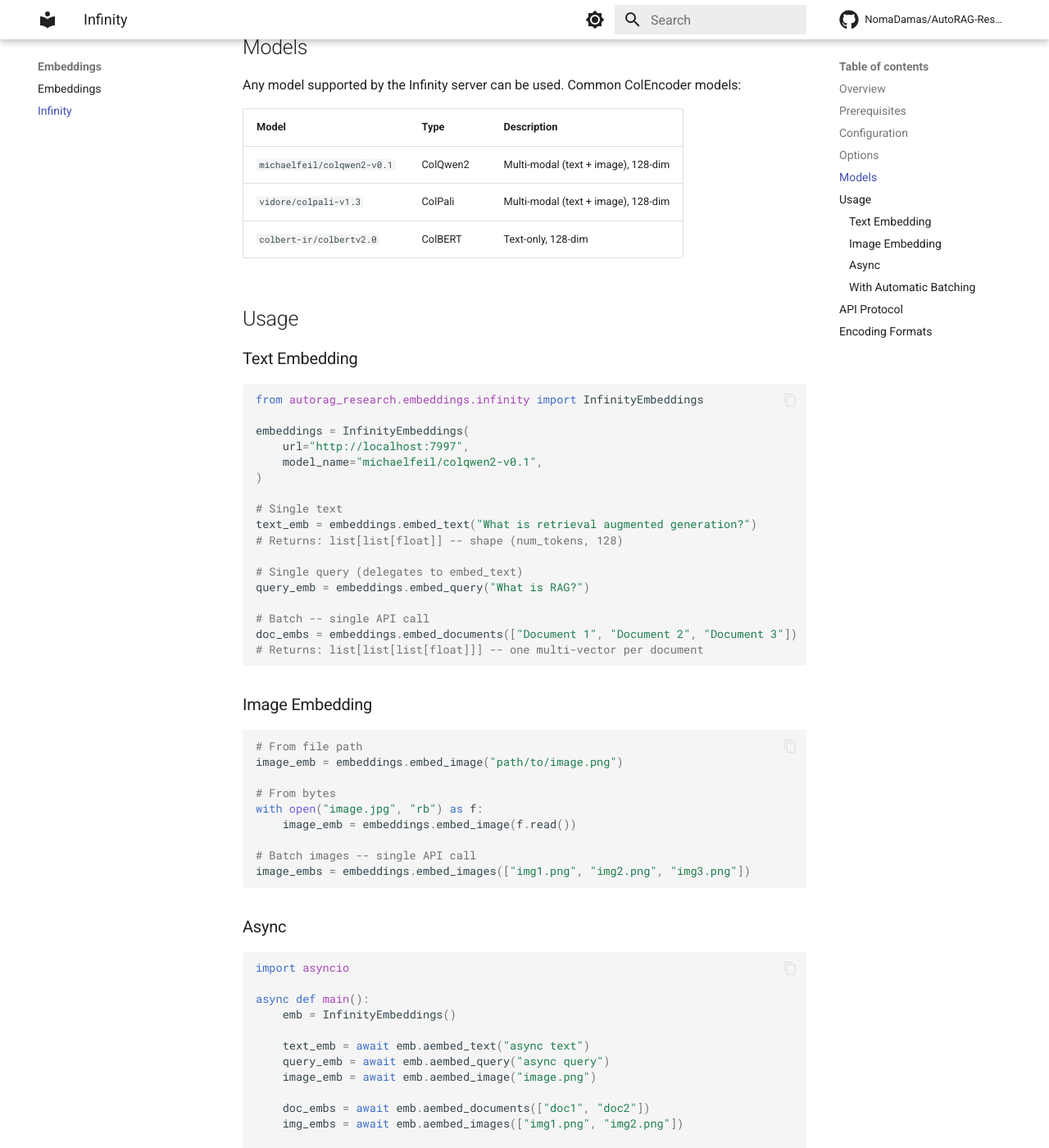
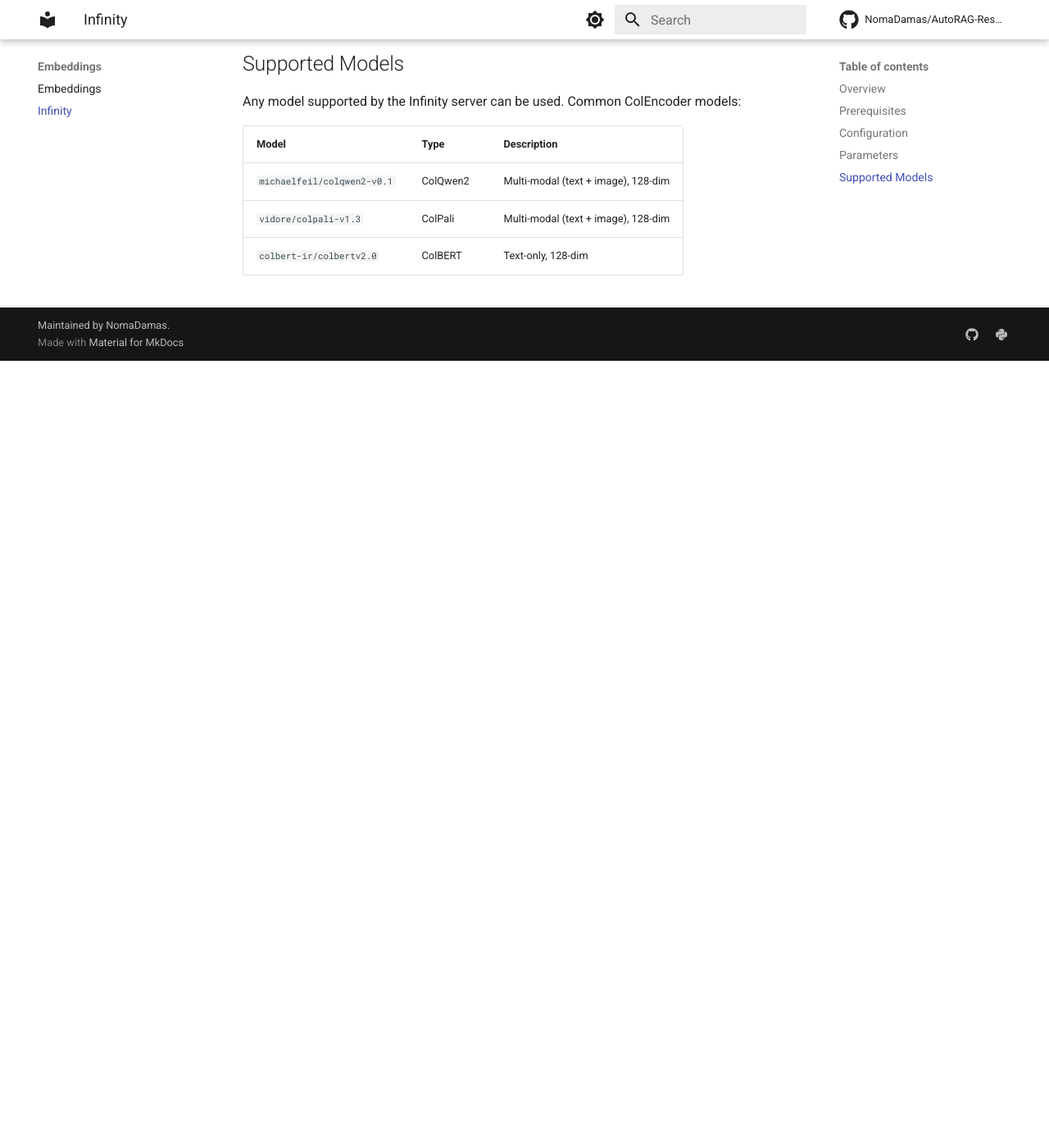
Before and after one commit to NomaDamas/AutoRAG-Research, an MkDocs documentation site: the page built from docs/embeddings/infinity.md, in a window 1280 px wide and 1400 px high, scrolled down 1857 px. Shown: the whole window at 82% size. Built offline with MkDocs 1.6.1 and Material for MkDocs 9.7.7, drawn with Linux system fonts in a browser that asks for light colours; comment, search, counter and statistics services are not loaded; after the commit the page ends 2297 px from its top, so only the background shows below that; some of the changed text lies outside the part shown.

Commit message:
docs: simplify infinity embedding docs to config-focused reference
Remove usage examples, API protocol, and encoding format sections since
end users configure this via YAML, not direct Python usage.

Co-Authored-By: Claude Opus 4.6 <noreply@anthropic.com>

````diff
--- a/docs/embeddings/infinity.md
+++ b/docs/embeddings/infinity.md
@@ -13,7 +13,7 @@ Multi-vector embeddings via an [Infinity Embedding API](https://github.com/micha
 | Env Variable | `INFINITY_API_URL` |
 | GPU Required | No (client-side) |
 
-`InfinityEmbeddings` connects to a running Infinity server that serves ColPali/ColQwen2 models. The server handles GPU inference; this client only needs HTTP access. The embeddings are multi-vector (one vector per token/patch), suitable for MaxSim late interaction retrieval.
+Connects to a running Infinity server that serves ColPali/ColQwen2 models. The server handles GPU inference; this client only needs HTTP access. Produces multi-vector embeddings (one vector per token/patch) for MaxSim late interaction retrieval.
 
 ## Prerequisites
 
@@ -42,19 +42,19 @@ max_retries: 3
 embed_batch_size: 10
 ```
 
-## Options
+## Parameters
 
-| Option | Type | Default | Description |
-|--------|------|---------|-------------|
+| Parameter | Type | Default | Description |
+|-----------|------|---------|-------------|
 | `url` | str | `http://localhost:7997` | Infinity API server URL |
 | `model_name` | str | `michaelfeil/colqwen2-v0.1` | Model name served by Infinity |
 | `encoding` | str | `base64` | Response encoding: `base64` or `float` |
 | `hidden_dim` | int | `128` | Hidden dimension for reshaping flat arrays |
 | `timeout` | float | `60.0` | HTTP request timeout in seconds |
 | `max_retries` | int | `3` | Max retry attempts with exponential backoff |
-| `embed_batch_size` | int | `10` | Batch size for `embed_documents_batch` / `embed_images_batch` |
+| `embed_batch_size` | int | `10` | Batch size for batch embedding methods |
 
-## Models
+## Supported Models
 
 Any model supported by the Infinity server can be used. Common ColEncoder models:
 
@@ -63,99 +63,3 @@ Any model supported by the Infinity server can be used. Common ColEncoder models
 | `michaelfeil/colqwen2-v0.1` | ColQwen2 | Multi-modal (text + image), 128-dim |
 | `vidore/colpali-v1.3` | ColPali | Multi-modal (text + image), 128-dim |
 | `colbert-ir/colbertv2.0` | ColBERT | Text-only, 128-dim |
-
-## Usage
-
-### Text Embedding
-
-```python
-from autorag_research.embeddings.infinity import InfinityEmbeddings
-
-embeddings = InfinityEmbeddings(
-    url="http://localhost:7997",
-    model_name="michaelfeil/colqwen2-v0.1",
-)
-
-# Single text
-text_emb = embeddings.embed_text("What is retrieval augmented generation?")
-# Returns: list[list[float]] -- shape (num_tokens, 128)
-
-# Single query (delegates to embed_text)
-query_emb = embeddings.embed_query("What is RAG?")
-
-# Batch -- single API call
-doc_embs = embeddings.embed_documents(["Document 1", "Document 2", "Document 3"])
-# Returns: list[list[list[float]]] -- one multi-vector per document
-```
-
-### Image Embedding
-
-```python
-# From file path
-image_emb = embeddings.embed_image("path/to/image.png")
-
-# From bytes
-with open("image.jpg", "rb") as f:
-    image_emb = embeddings.embed_image(f.read())
-
-# Batch images -- single API call
-image_embs = embeddings.embed_images(["img1.png", "img2.png", "img3.png"])
-```
-
-### Async
-
-```python
-import asyncio
-
-async def main():
-    emb = InfinityEmbeddings()
-
-    text_emb = await emb.aembed_text("async text")
-    query_emb = await emb.aembed_query("async query")
-    image_emb = await emb.aembed_image("image.png")
-
-    doc_embs = await emb.aembed_documents(["doc1", "doc2"])
-    img_embs = await emb.aembed_images(["img1.png", "img2.png"])
-
-asyncio.run(main())
-```
-
-### With Automatic Batching
-
-For large inputs, use the batch methods which chunk inputs by `embed_batch_size`:
-
-```python
-embeddings = InfinityEmbeddings(embed_batch_size=5)
-
-# Processes 100 texts in batches of 5
-all_embs = embeddings.embed_documents_batch(texts_list)
-
-# Processes 50 images in batches of 5
-all_img_embs = embeddings.embed_images_batch(image_paths)
-```
-
-## API Protocol
-
-The Infinity server exposes `POST /embeddings` with the following request format:
-
-```json
-{
-    "input": ["text1", "text2"],
-    "model": "michaelfeil/colqwen2-v0.1",
-    "modality": "text",
-    "encoding": "base64"
-}
-```
-
-For images, `modality` is set to `"image"` and `input` contains base64-encoded JPEG strings.
-
-The response contains multi-vector embeddings (one embedding per input, each embedding is a list of vectors).
-
-## Encoding Formats
-
-| Encoding | Description | Performance |
-|----------|-------------|-------------|
-| `base64` | Base64-encoded float32 arrays | Faster transfer, smaller payload |
-| `float` | Plain JSON float arrays | Easier to debug, larger payload |
-
-The `base64` encoding (default) is recommended for production use as it reduces network transfer size.
````
